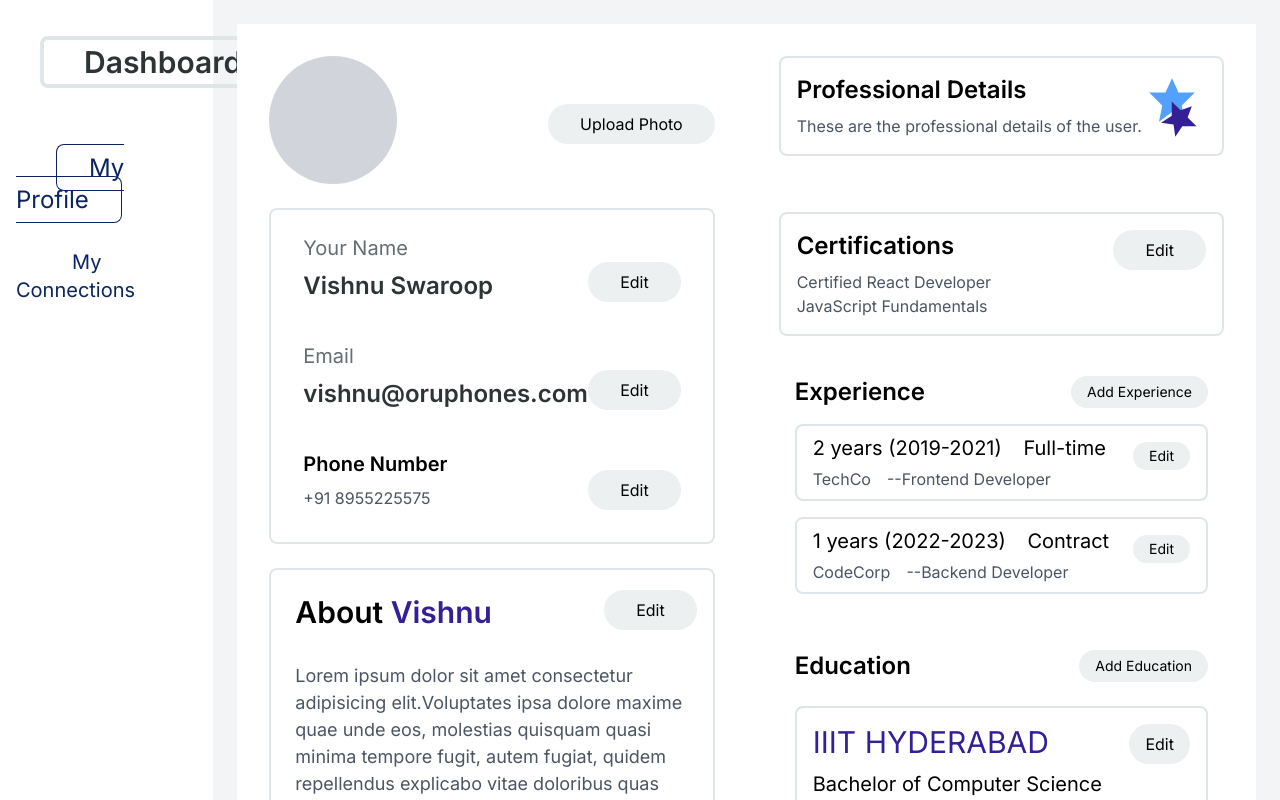
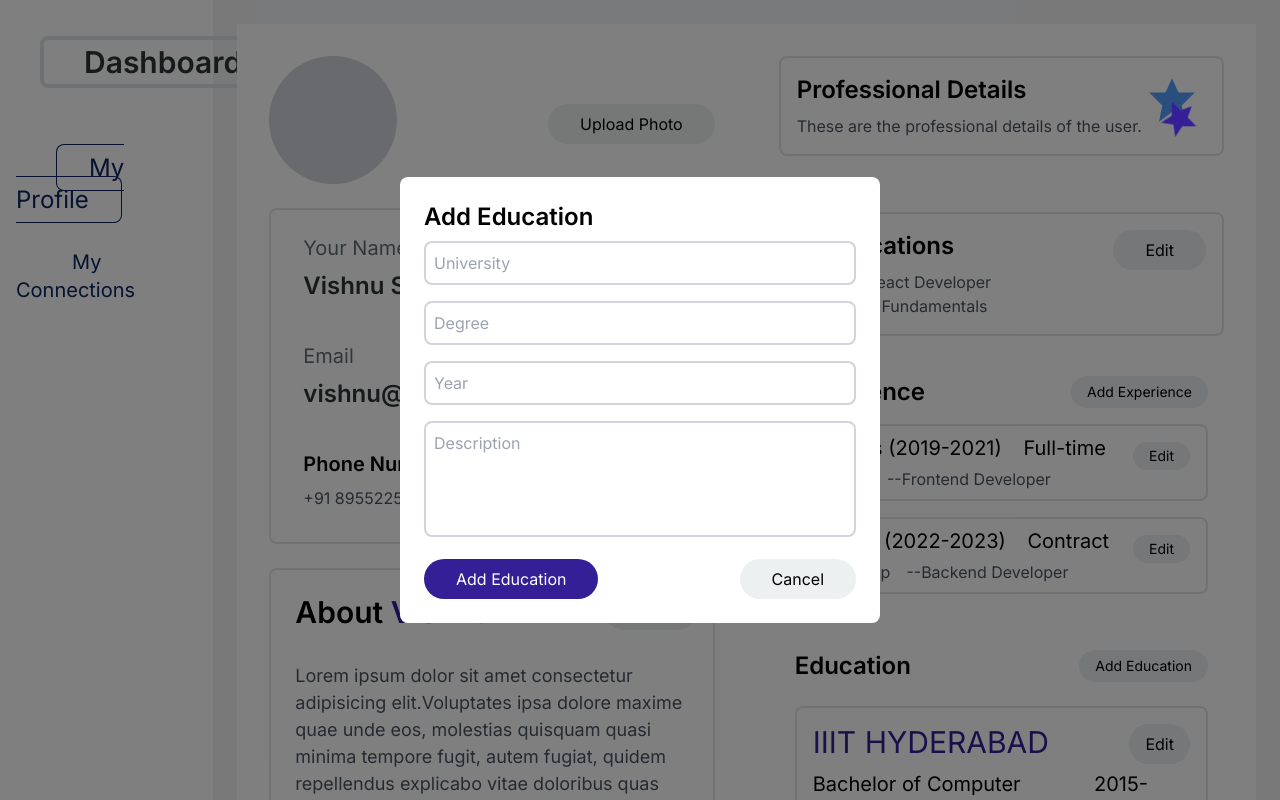
Before and after one commit to Aryan123-rgb/User-profile-page, a Next.js app: page /profile/123 in a window 1280 px wide. Both pictures are taken after a click on the button "Add Education". Shown: the top 800 px of the page. Built offline with nearby package versions, Linux system fonts and the light colour scheme.

Commit message:
created the popup for adding education

```diff
--- /dev/null
+++ b/components/AddEducation.jsx
@@ -0,0 +1,79 @@
+"use client";
+
+import { useState } from "react";
+
+export default function AddEducation({
+  setIsAddingEducation,
+  setEducations,
+  educations,
+}) {
+  const [university, setUniversity] = useState("");
+  const [degree, setDegree] = useState("");
+  const [year, setYear] = useState("");
+  const [description, setDescription] = useState("");
+
+  const handleAddEducation = () => {
+    const newEducation = {
+      university,
+      degree,
+      year,
+      description,
+    };
+    setEducations([newEducation, ...educations]);
+    setUniversity("");
+    setDegree("");
+    setYear("");
+    setDescription("");
+    setIsAddingEducation(false);
+  };
+
+  return (
+    <div className="fixed inset-0 flex justify-center items-center bg-black bg-opacity-50">
+      <div className="bg-white p-6 rounded-lg w-[30rem] max-h-[80vh] overflow-auto">
+        <h3 className="text-2xl font-semibold mb-2">Add Education</h3>
+        <input
+          type="text"
+          value={university}
+          onChange={(e) => setUniversity(e.target.value)}
+          placeholder="University"
+          className="border-2 border-gray-300 p-2 rounded-lg w-full mb-4"
+        />
+        <input
+          type="text"
+          value={degree}
+          onChange={(e) => setDegree(e.target.value)}
+          placeholder="Degree"
+          className="border-2 border-gray-300 p-2 rounded-lg w-full mb-4"
+        />
+        <input
+          type="text"
+          value={year}
+          onChange={(e) => setYear(e.target.value)}
+          placeholder="Year"
+          className="border-2 border-gray-300 p-2 rounded-lg w-full mb-4"
+        />
+        <textarea
+          value={description}
+          onChange={(e) => setDescription(e.target.value)}
+          placeholder="Description"
+          className="border-2 border-gray-300 p-2 rounded-lg w-full mb-4 resize-none"
+          rows={4}
+        />
+        <div className="flex justify-between">
+          <button
+            onClick={handleAddEducation}
+            className="text-white bg-[#341f97] py-2 px-8 rounded-[2rem]"
+          >
+            Add Education
+          </button>
+          <button
+            onClick={() => setIsAddingEducation(false)}
+            className="text-black bg-[#ecf0f1] py-2 px-8 rounded-[2rem] ml-4"
+          >
+            Cancel
+          </button>
+        </div>
+      </div>
+    </div>
+  );
+}
--- a/components/Profile.jsx
+++ b/components/Profile.jsx
@@ -4,6 +4,7 @@ import { useState } from "react";
 import EditSkills from "./EditSkills";
 import EditExperience from "./EditExperience";
 import AddExperience from "./AddExperience";
+import AddEducation from "./AddEducation";
 
 export default function Profile() {
   const [name, setName] = useState("Vishnu Swaroop");
@@ -16,6 +17,7 @@ export default function Profile() {
   const [isEditing, setIsEditing] = useState(false);
   const [isAddingExperience, setIsAddingExperience] = useState(false);
   const [isEditingExperience, setIsEditingExperience] = useState(false);
+  const [isAddingEducation,setIsAddingEducation] = useState(false);
 
   const [editingfield, setEditingField] = useState("");
   const [editingfieldValue, setEditingFieldValue] = useState("");
@@ -281,7 +283,7 @@ export default function Profile() {
               Education
               <button
                 className="text-black bg-[#ecf0f1] py-1 px-4 rounded-[2rem] text-sm font-normal"
-                // onClick={handleAddEducation}
+                onClick={()=>setIsAddingEducation(true)}
               >
                 Add Education
               </button>
@@ -294,10 +296,13 @@ export default function Profile() {
                 <p className="text-[#341f97] font-[400] text-3xl mb-[10px]">
                   {education.university}
                 </p>
-                <p className="text-black text-xl">
+                <div className="flex justify-between">
+                <p className="text-black text-xl ">
                   {education.degree}{" "}
-                  <span className="ml-44">{education.year}</span>{" "}
+
                 </p>
+                <span className="text-black text-xl">{education.year}</span>{" "}
+                </div>
                 <p className="text-gray-600 mt-2">{education.description}</p>
                 <button
                   className="absolute right-4 top-4 text-black bg-[#ecf0f1] py-2 px-4 rounded-[2rem]"
@@ -360,6 +365,13 @@ export default function Profile() {
           experiences={experiences}
         />
       ) : null}
+      {isAddingEducation === true ? (
+        <AddEducation
+          setIsAddingEducation={setIsAddingEducation}
+          setEducations={setEducations}
+          educations={educations}
+        />
+      ) : null}
     </>
   );
 }
```
